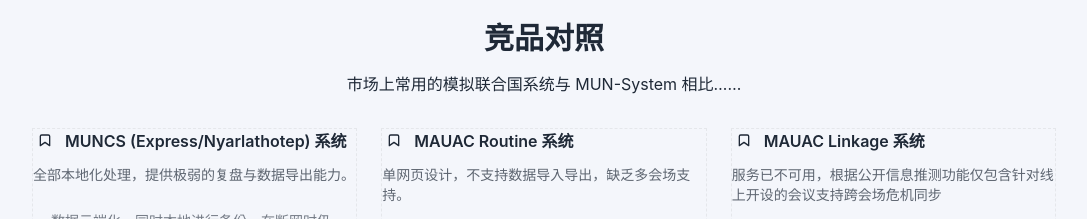
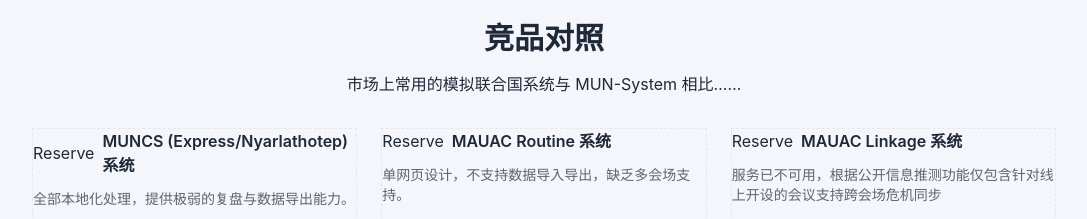
Before and after one commit to Gentle-Lijie/MUN-system, a Vue app in the folder frontend/: page /welcome in a window 1280 px wide. Shown: the part 2587-2806 px from the top of the page, without its empty margins (96-1183 px from the left). Built offline with nearby package versions, Linux system fonts and the light colour scheme; no server answers.

Commit message:
fix: fix stupid linting issues

```diff
--- a/frontend/src/views/WelcomeView.vue
+++ b/frontend/src/views/WelcomeView.vue
@@ -1,4 +1,3 @@
-
 <script setup lang="ts">
 import { onBeforeUnmount, onMounted, ref } from 'vue'
 
@@ -318,11 +317,7 @@
               class="card border border-dashed border-primary/40 bg-base-100/90">
               <div class="card-body space-y-3">
                 <div class="flex items-center gap-2">
-                  <span class="inline-flex items-center justify-center w-6 h-6 rounded-md bg-primary/10 text-primary">
-                    <svg xmlns="http://www.w3.org/2000/svg" class="w-4 h-4" fill="none" viewBox="0 0 24 24" stroke="currentColor" aria-hidden="true">
-                      <path stroke-linecap="round" stroke-linejoin="round" stroke-width="2" d="M5 5v14l7-5 7 5V5a2 2 0 00-2-2H7a2 2 0 00-2 2z" />
-                    </svg>
-                  </span>
+                  <span class="badge badge-primary badge-outline">Reserve</span>
                   <h3 class="font-semibold">{{ block.title }}</h3>
                 </div>
                 <p class="text-sm opacity-70">{{ block.hint }}</p>
```
